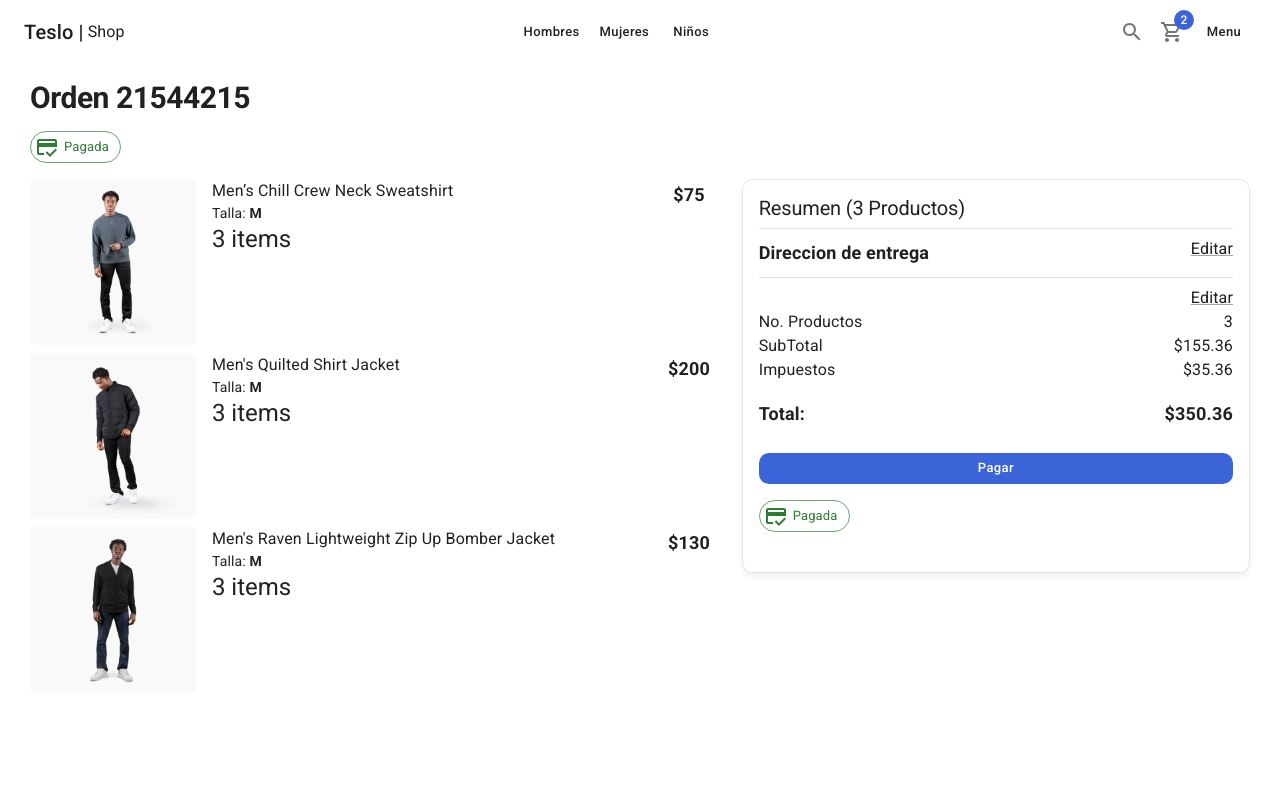
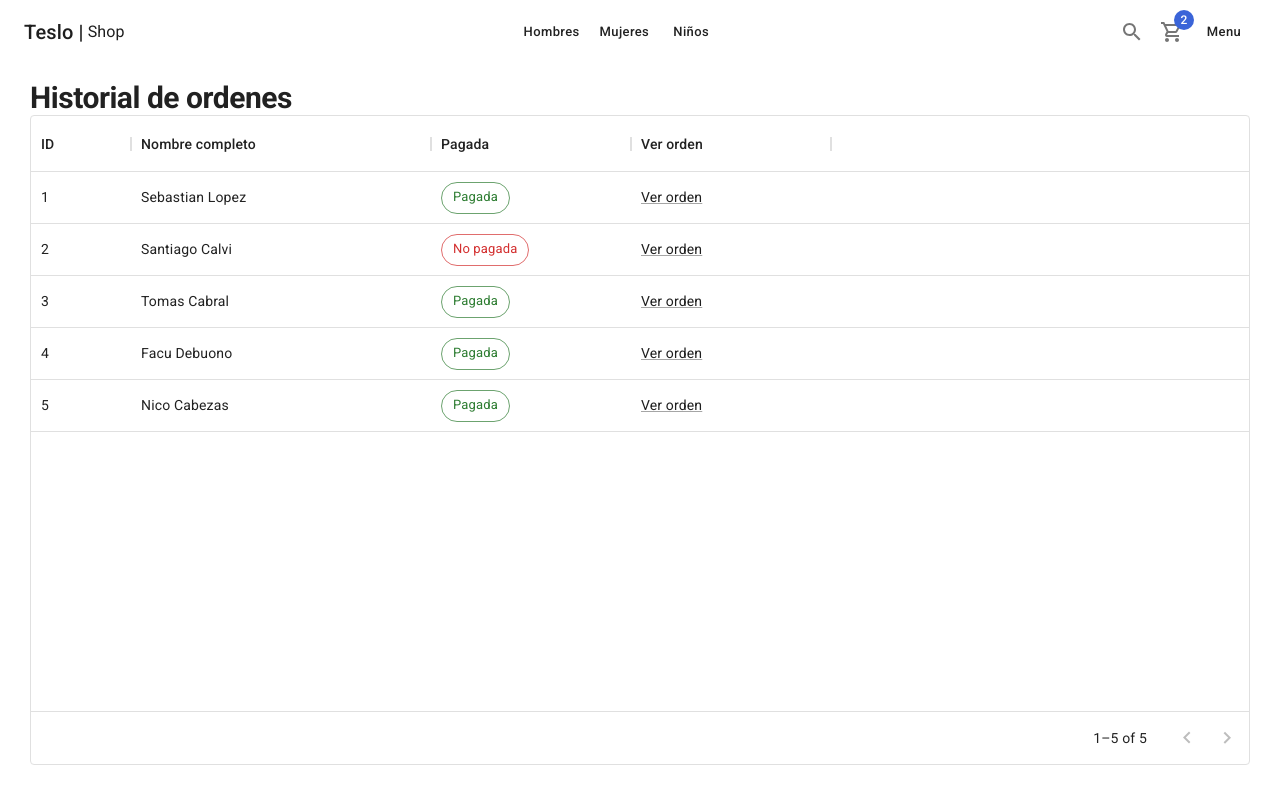
Before and after one commit to sebastianelopez/Teslo-Shop, a Next.js app: page /orders/history in a window 1280 px wide. Shown: the top 804 px of the page. Built offline with nearby package versions, Linux system fonts and the light colour scheme.

Commit message:
auth pages, order history page

```diff
--- /dev/null
+++ b/components/layouts/AuthLayout.tsx
@@ -0,0 +1,27 @@
+import { Box } from "@mui/material";
+import Head from "next/head";
+import { FC, PropsWithChildren } from "react";
+
+interface Props extends PropsWithChildren {
+  title: string;
+}
+
+export const AuthLayout: FC<Props> = ({ children, title }) => {
+  return (
+    <>
+      <Head>
+        <title>{title}</title>
+      </Head>
+      <main>
+        <Box
+          display={"flex"}
+          justifyContent="center"
+          alignItems={"center"}
+          height="calc(100vh - 200px)"
+        >
+          {children}
+        </Box>
+      </main>
+    </>
+  );
+};
--- a/components/layouts/index.ts
+++ b/components/layouts/index.ts
@@ -1 +1,2 @@
 export * from './ShopLayout'
+export * from './AuthLayout'
--- a/package.json
+++ b/package.json
@@ -13,6 +13,7 @@
     "@emotion/styled": "^11.10.0",
     "@mui/icons-material": "^5.10.2",
     "@mui/material": "^5.10.2",
+    "@mui/x-data-grid": "^5.16.0",
     "next": "12.2.5",
     "react": "18.2.0",
     "react-dom": "18.2.0",
--- /dev/null
+++ b/pages/orders/history.tsx
@@ -0,0 +1,68 @@
+import { Chip, Grid, Link, Typography } from "@mui/material";
+import { ShopLayout } from "../../components/layouts";
+import { DataGrid, GridColDef, GridValueGetterParams } from "@mui/x-data-grid";
+import NextLink from "next/link";
+
+const columns: GridColDef[] = [
+  { field: "id", headerName: "ID", width: 100 },
+  { field: "fullname", headerName: "Nombre completo", width: 300 },
+  {
+    field: "paid",
+    headerName: "Pagada",
+    width: 200,
+    renderCell: (params: GridValueGetterParams) => {
+      return params.row.paid ? (
+        <Chip color="success" label="Pagada" variant="outlined" />
+      ) : (
+        <Chip color="error" label="No pagada" variant="outlined" />
+      );
+    },
+  },
+  {
+    field: "order",
+    headerName: "Ver orden",
+    width: 200,
+    sortable: false,
+    renderCell: (params: GridValueGetterParams) => {
+      return (
+        <NextLink href={`/orders/${params.row.id}`} passHref>
+          <Link underline="always">Ver orden</Link>
+        </NextLink>
+      );
+    },
+  },
+];
+
+const rows = [
+  { id: 1, paid: true, fullname: "Sebastian Lopez" },
+  { id: 2, paid: false, fullname: "Santiago Calvi" },
+  { id: 3, paid: true, fullname: "Tomas Cabral" },
+  { id: 4, paid: true, fullname: "Facu Debuono" },
+  { id: 5, paid: true, fullname: "Nico Cabezas" },
+];
+
+const HistoryPage = () => {
+  return (
+    <ShopLayout
+      title={"Historial de ordenes"}
+      pageDescription={"Historial de ordenes del cliente"}
+    >
+      <Typography variant="h1" component={"h1"}>
+        Historial de ordenes
+      </Typography>
+
+      <Grid container>
+        <Grid item xs={12} sx={{ height: 650, width: "100%" }}>
+          <DataGrid
+            columns={columns}
+            rows={rows}
+            pageSize={10}
+            rowsPerPageOptions={[10]}
+          />
+        </Grid>
+      </Grid>
+    </ShopLayout>
+  );
+};
+
+export default HistoryPage;
```
Also changed, not shown: pages/auth/login.tsx (added, +54 -0 lines), pages/auth/register.tsx (added, +58 -0 lines), 1 other file (tests, documents, lock files or other folders).
